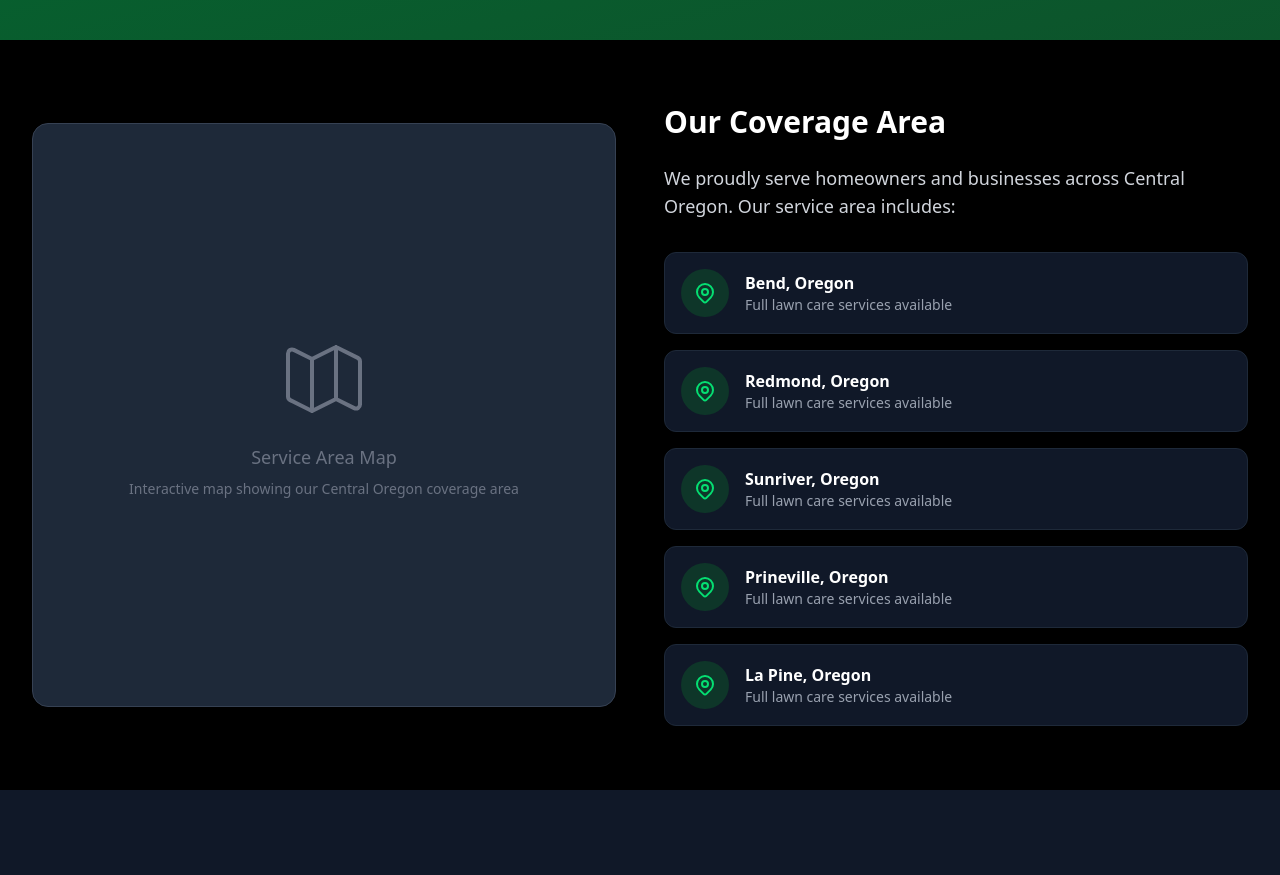
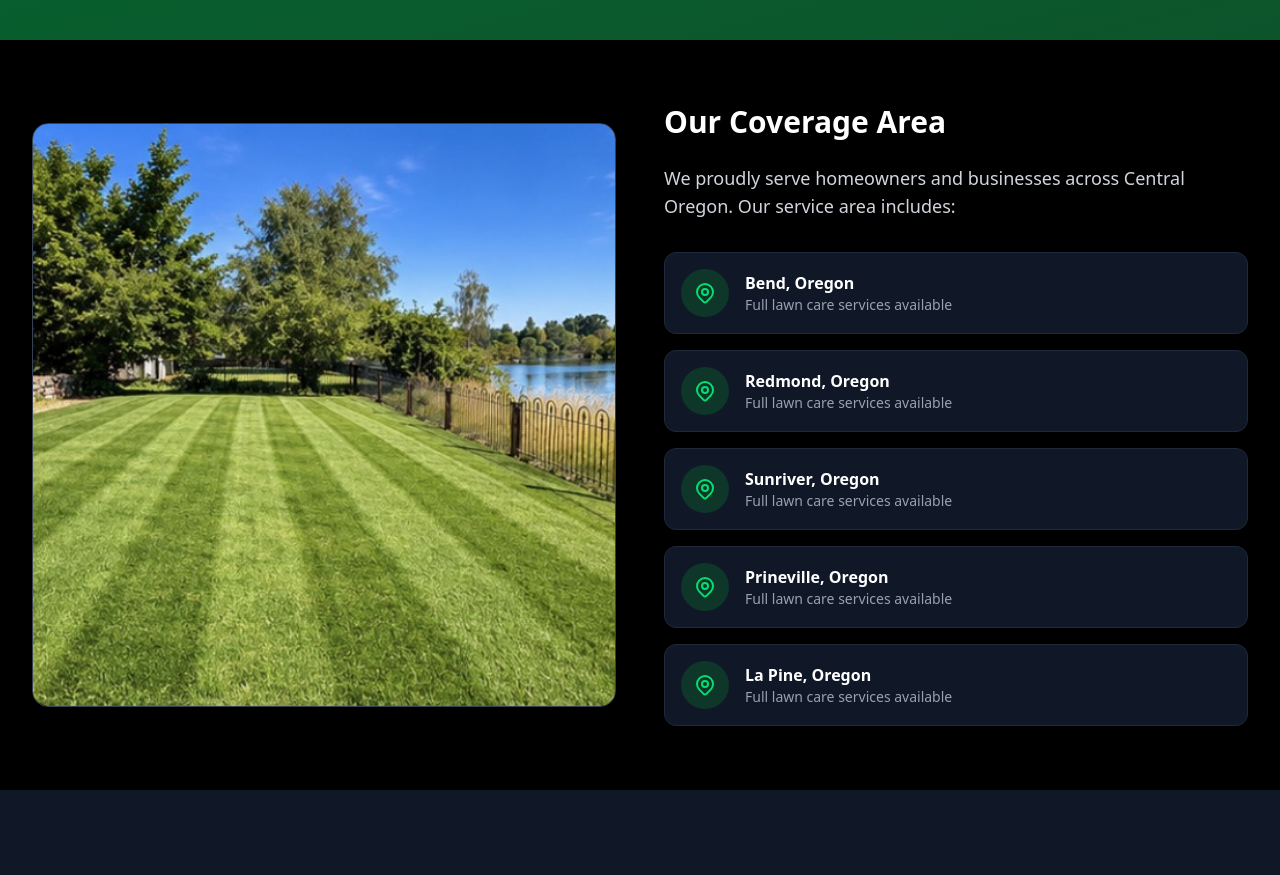
Before and after one commit to quandavis69/CLIPS, a Next.js app: page /service-area in a window 1280 px wide. Shown: the part 360-1235 px from the top of the page. Built offline with nearby package versions, Linux system fonts and the light colour scheme.

Commit message:
Replace blank interactive map spot with a Central Oregon photo
The Service Area page had an unbuilt "Interactive Map" placeholder
box; swaps it for the real lakeside lawn photo already used
elsewhere on the site.

```diff
--- a/src/app/service-area/page.tsx
+++ b/src/app/service-area/page.tsx
@@ -1,4 +1,5 @@
 import Link from "next/link";
+import Image from "next/image";
 import type { Metadata } from "next";
 
 export const metadata: Metadata = {
@@ -56,15 +57,15 @@ export default function ServiceAreaPage() {
       <section className="py-16 bg-black">
         <div className="max-w-7xl mx-auto px-4 sm:px-6 lg:px-8">
           <div className="grid lg:grid-cols-2 gap-12 items-center">
-            {/* Map Placeholder */}
-            <div className="w-full aspect-square bg-gray-800 rounded-2xl flex items-center justify-center border border-gray-700">
-              <div className="text-center text-gray-500 p-8">
-                <svg className="w-24 h-24 mx-auto mb-4" fill="none" stroke="currentColor" viewBox="0 0 24 24">
-                  <path strokeLinecap="round" strokeLinejoin="round" strokeWidth={1} d="M9 20l-5.447-2.724A1 1 0 013 16.382V5.618a1 1 0 011.447-.894L9 7m0 13l6-3m-6 3V7m6 10l4.553 2.276A1 1 0 0021 18.382V7.618a1 1 0 00-.553-.894L15 4m0 13V4m0 0L9 7" />
-                </svg>
-                <p className="text-lg font-medium mb-2">Service Area Map</p>
-                <p className="text-sm">Interactive map showing our Central Oregon coverage area</p>
-              </div>
+            {/* Central Oregon Photo */}
+            <div className="w-full aspect-square rounded-2xl overflow-hidden border border-gray-700 shadow-xl">
+              <Image
+                src="/gallery/lawn-lake.png"
+                alt="A striped lawn along a Central Oregon waterfront"
+                width={800}
+                height={800}
+                className="w-full h-full object-cover"
+              />
             </div>
 
             <div>
```
